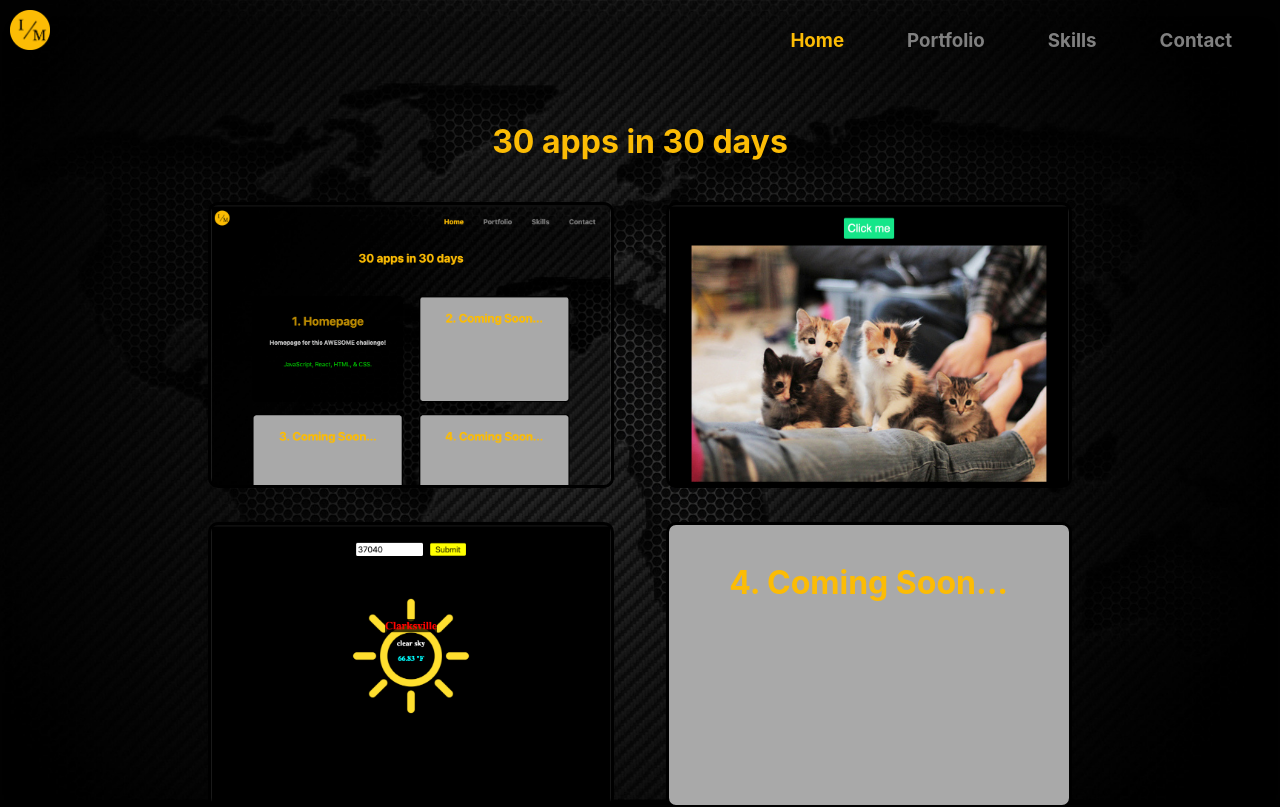
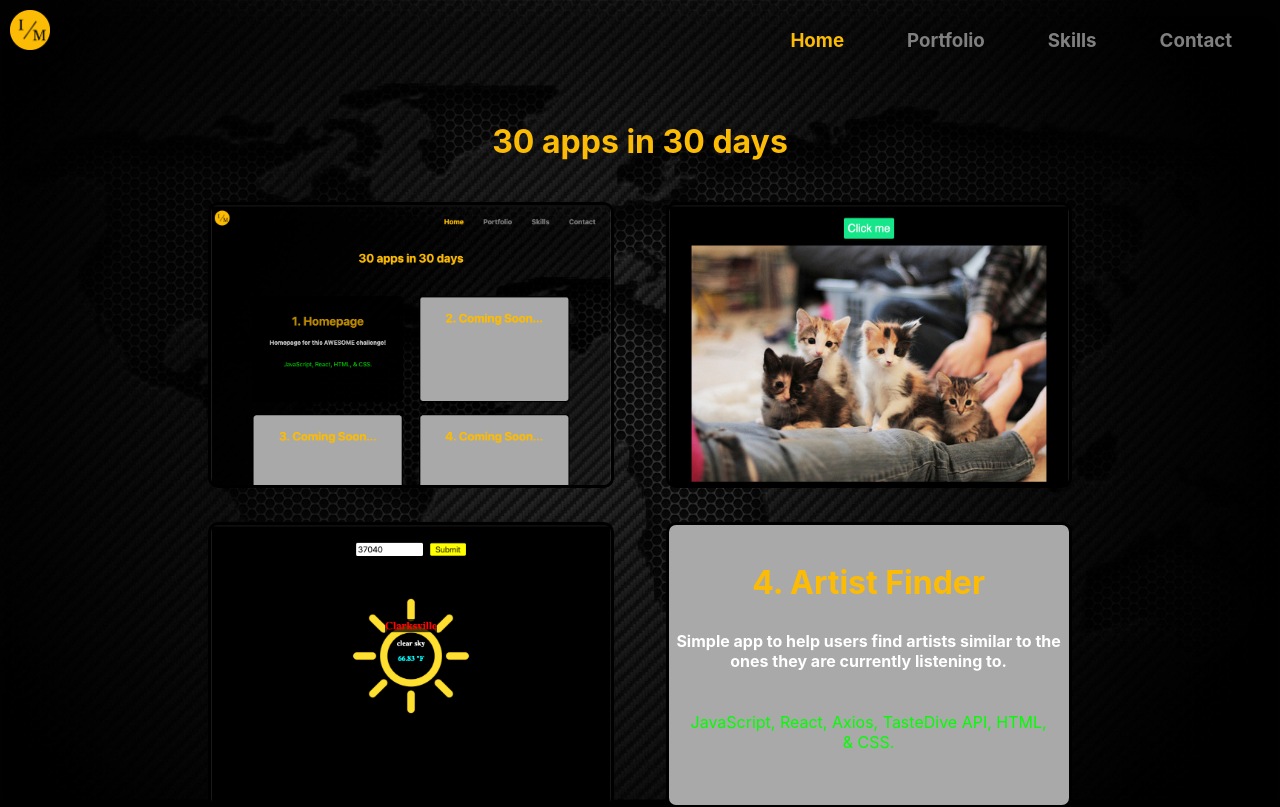
Before and after one commit to Ibrahim-Mohamed1/30-Apps-in-30-Days, a React (Create React App) app: page / in a window 1280 px wide. Shown: the top 807 px of the page. Built offline with nearby package versions, Linux system fonts and the light colour scheme.

Commit message:
app 4 added

```diff
--- a/src/Home.js
+++ b/src/Home.js
@@ -52,7 +52,7 @@ const Home = () => {
                                 <h4>
                                     An endless fun of cat images from the cat API!
                                 </h4>
-                                <p style={{ color: "lime", padding: "5%", margin: 0 }}>JavaScript, React, Axios, HTML, & CSS.</p>
+                                <p style={{ color: "lime", padding: "5%", margin: 0 }}>JavaScript, React, Axios, Cats API, HTML, & CSS.</p>
                             </div>
                         </a>
                     </div>
@@ -63,19 +63,20 @@ const Home = () => {
                             <div className='projectInfo' style={{ marginTop: "-1.5em" }}>
                                 <h1 className="nav" style={{ color: "#fcbc05", padding: "2%" }}>3. Weather Time</h1>
                                 <h4> Simple weather app to quickly allow a user to access weather in any zip code in the United States.</h4>
-                                <p style={{ color: "lime", padding: "5%", margin: 0 }}>JavaScript, React, Axios, HTML, & CSS.</p>
+                                <p style={{ color: "lime", padding: "5%", margin: 0 }}>JavaScript, React, Axios, OpenWeather API, HTML, & CSS.</p>
                             </div>
                         </a>
                     </div>
                 </div>
                 <div className="project4" style={{ cursor: "pointer", backgroundSize: "cover", backgroundRepeat: "no-repeat", height: "vh" }}>
                     <div className='middle'>
-                        <a href="/">
+                        <a href="http://app-3-of-30.surge.sh/">
                             <div className='projectInfo' style={{ marginTop: "-1.5em" }}>
-                                <h1 className="nav" style={{ color: "#fcbc05", padding: "2%" }}>4. Coming Soon...</h1>
+                                <h1 className="nav" style={{ color: "#fcbc05", padding: "2%" }}>4. Artist Finder</h1>
                                 <h4>
+                                    Simple app to help users find artists similar to the ones they are currently listening to.
                                 </h4>
-                                <p style={{ color: "lime", padding: "5%", margin: 0 }}></p>
+                                <p style={{ color: "lime", padding: "5%", margin: 0 }}>JavaScript, React, Axios, TasteDive API, HTML, & CSS.</p>
                             </div>
                         </a>
                     </div>
```
